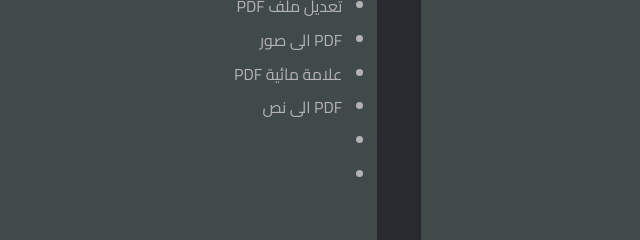
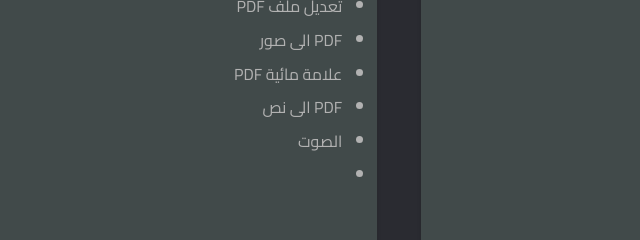
Before and after one commit to guiding-teacher/guiding-teacher.github.io, a plain HTML site: page index.html in a window 1280 px wide. Shown: the part 8820-9060 px from the top of the page, 241-881 px from the left. Drawn offline with nearby package versions, Linux system fonts and the light colour scheme; files whose address does not match are found by name.

Commit message:
Update index.html
Signed-off-by: guiding-teacher <golv222@gmail.com>

```diff
--- a/index.html
+++ b/index.html
@@ -1559,7 +1559,7 @@
         <li><a href="sorapdf.html">PDF الى صور </a></li>
         <li><a href="mayia.html"> علامة مائية  PDF</a></li>
         <li><a href="sthrajpdf.html">PDF الى نص </a></li>
-        <li><a href="">  </a></li>
+        <li><a href="/reding/lhjairaqi.html"> الصوت </a></li>
         <li><a href="">  </a></li>
       </ul>
     </div>
```
